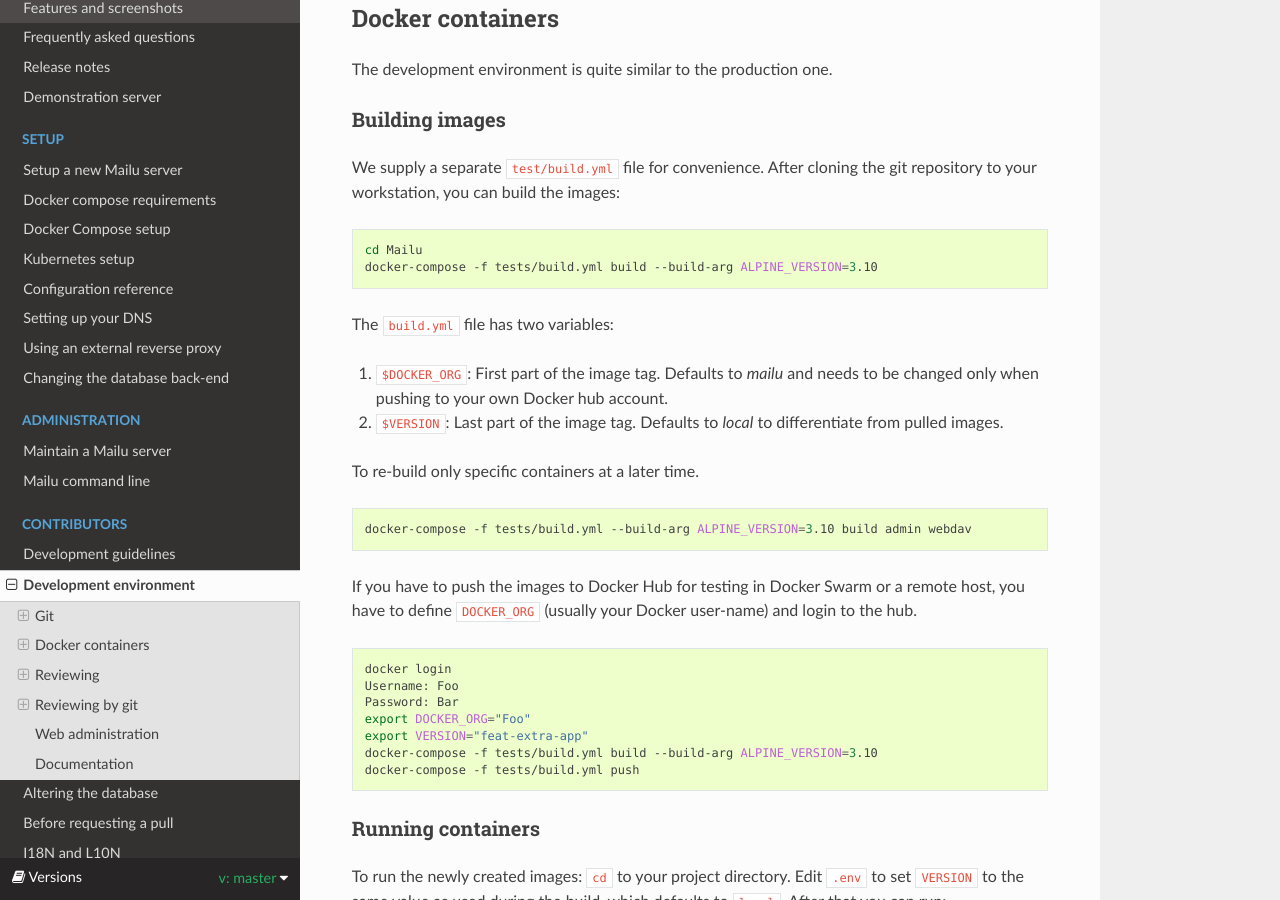
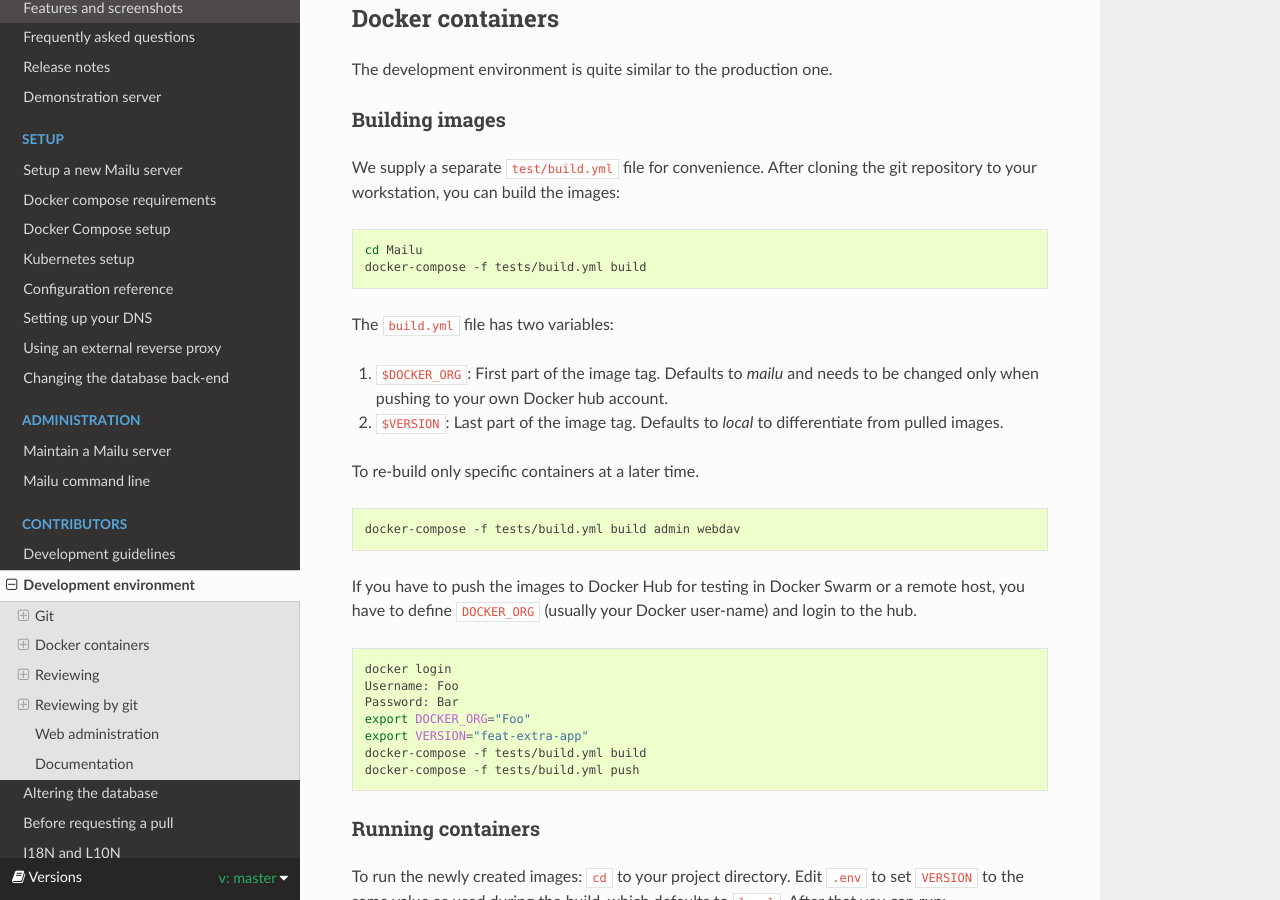
Before and after one commit to WillingDev0812/Mail-Management-Tool, a Sphinx documentation site: the page built from docs/contributors/environment.rst, in a window 1280 px wide and 900 px high, scrolled down 2198 px. Built offline with Sphinx 7.4.7 and the Read the Docs theme 2.0.0, drawn with Linux system fonts in a browser that asks for light colours; formulas are drawn with MathJax 3.

Commit message:
Revert "Move alpine version definition out to variable"
This reverts commit c787e4bdbdcf26097892fc8f154dacb19dbb3d49.

```diff
--- a/docs/contributors/environment.rst
+++ b/docs/contributors/environment.rst
@@ -112,7 +112,7 @@ After cloning the git repository to your workstation, you can build the images:
 .. code-block:: bash
 
   cd Mailu
-  docker-compose -f tests/build.yml build --build-arg ALPINE_VERSION=3.10
+  docker-compose -f tests/build.yml build
 
 The ``build.yml`` file has two variables:
 
@@ -125,7 +125,7 @@ To re-build only specific containers at a later time.
 
 .. code-block:: bash
 
-  docker-compose -f tests/build.yml --build-arg ALPINE_VERSION=3.10 build admin webdav
+  docker-compose -f tests/build.yml build admin webdav
 
 If you have to push the images to Docker Hub for testing in Docker Swarm or a remote
 host, you have to define ``DOCKER_ORG`` (usually your Docker user-name) and login to
@@ -138,7 +138,7 @@ the hub.
   Password: Bar
   export DOCKER_ORG="Foo"
   export VERSION="feat-extra-app"
-  docker-compose -f tests/build.yml build --build-arg ALPINE_VERSION=3.10
+  docker-compose -f tests/build.yml build
   docker-compose -f tests/build.yml push
 
 Running containers
```
Also changed, not shown: .travis.yml, 11 other files.
